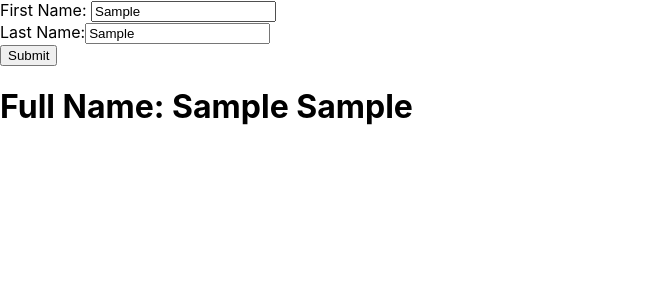
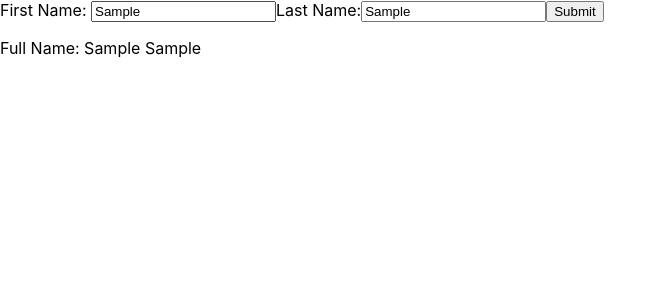
Before and after one commit to mohmadimran/x-display-fullname, a React (Create React App) app: page / in a window 1280 px wide. Both pictures are taken after typing "Sample", "Sample" into the empty fields and a click on the button "Submit". Shown: the top 300 px of the page, without its empty margins (0-667 px from the left). Built offline with nearby package versions, Linux system fonts and the light colour scheme.

Commit message:
update submit

```diff
--- a/src/App.js
+++ b/src/App.js
@@ -14,9 +14,8 @@ function App() {
   };
 
   return (
-    <div className="App">
+    <div>
       <form onSubmit={handleSubmit}>
-        <div>
         <label htmlFor="firstName">First Name: </label>
         <input
           type="text"
@@ -25,8 +24,7 @@ function App() {
           onChange={(e) => setFirstName(e.target.value)}
           required
         />
-        </div>
-        <div>
+
         <label htmlFor="lastName">Last Name:</label>
         <input
           id="lastName"
@@ -35,11 +33,10 @@ function App() {
           onChange={(e) => setLastName(e.target.value)}
           required
         />
-        </div>
         <button type="submit">Submit</button>
       </form>
 
-      {fullName && <h1>Full Name: {fullName}</h1>}
+      {fullName && <p>Full Name: {fullName}</p>}
     </div>
   );
 }
```
Lines whose indentation alone changed are shown as unchanged.
